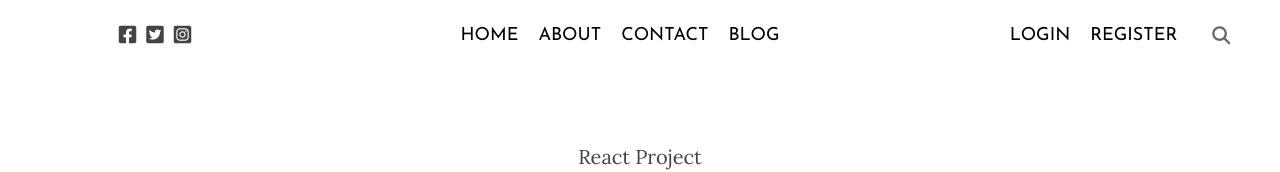
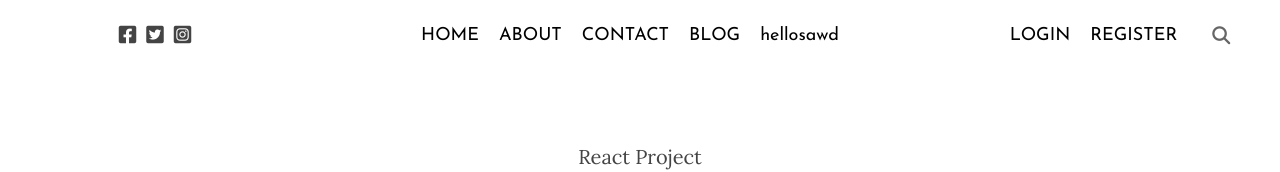
Before and after one commit to dantrrrrr/blog-fe, a React (Create React App) app: page / in a window 1280 px wide. Shown: the top 172 px of the page. Built offline with nearby package versions, Linux system fonts and the light colour scheme.

Commit message:
tessting

```diff
--- a/src/components/topbar/TopBar.js
+++ b/src/components/topbar/TopBar.js
@@ -26,7 +26,7 @@ export default function TopBar() {
             <Link className='link' to='/write'>BLOG</Link>
           </li>
           <li className="topListItem">
-
+            hellosawd
           </li>
         </ul>
       </div>
```
